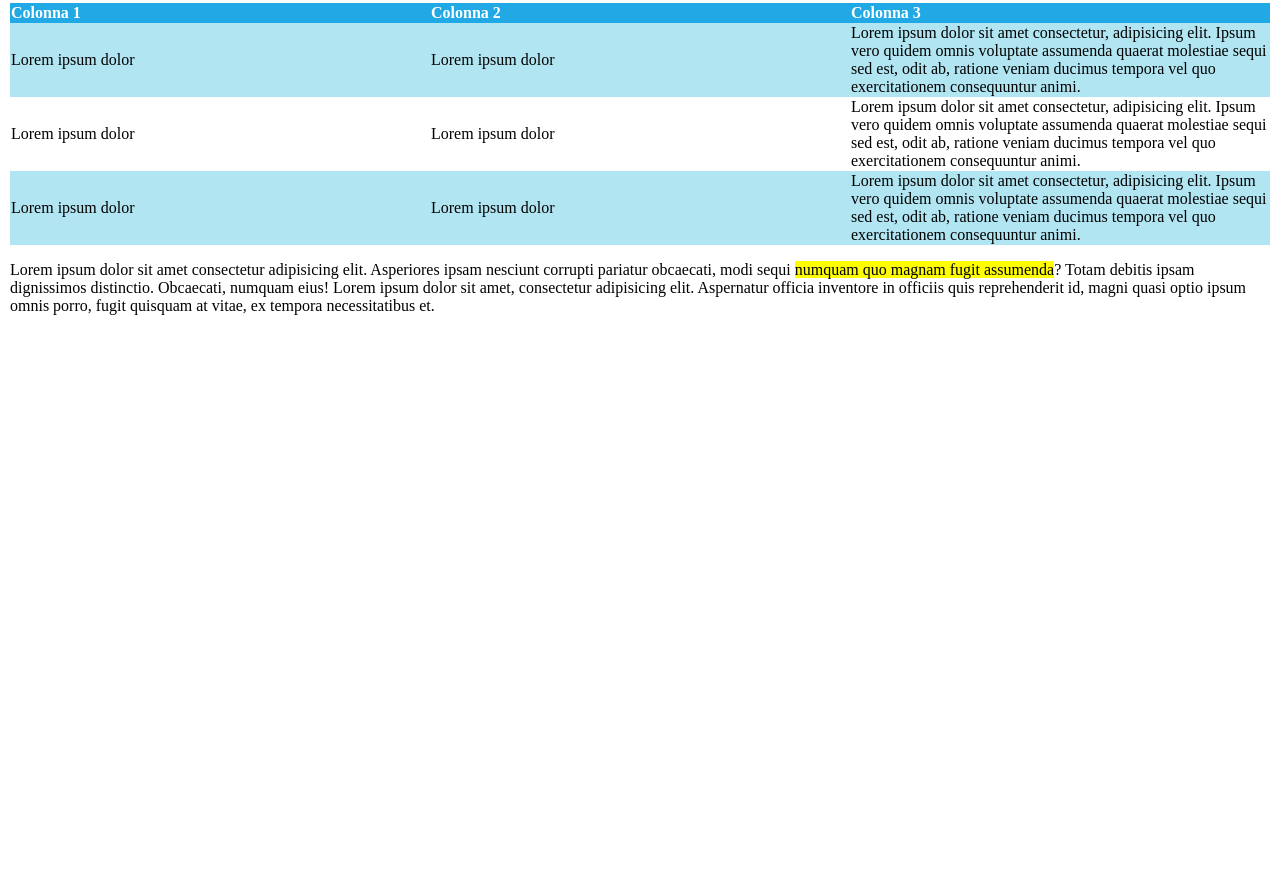
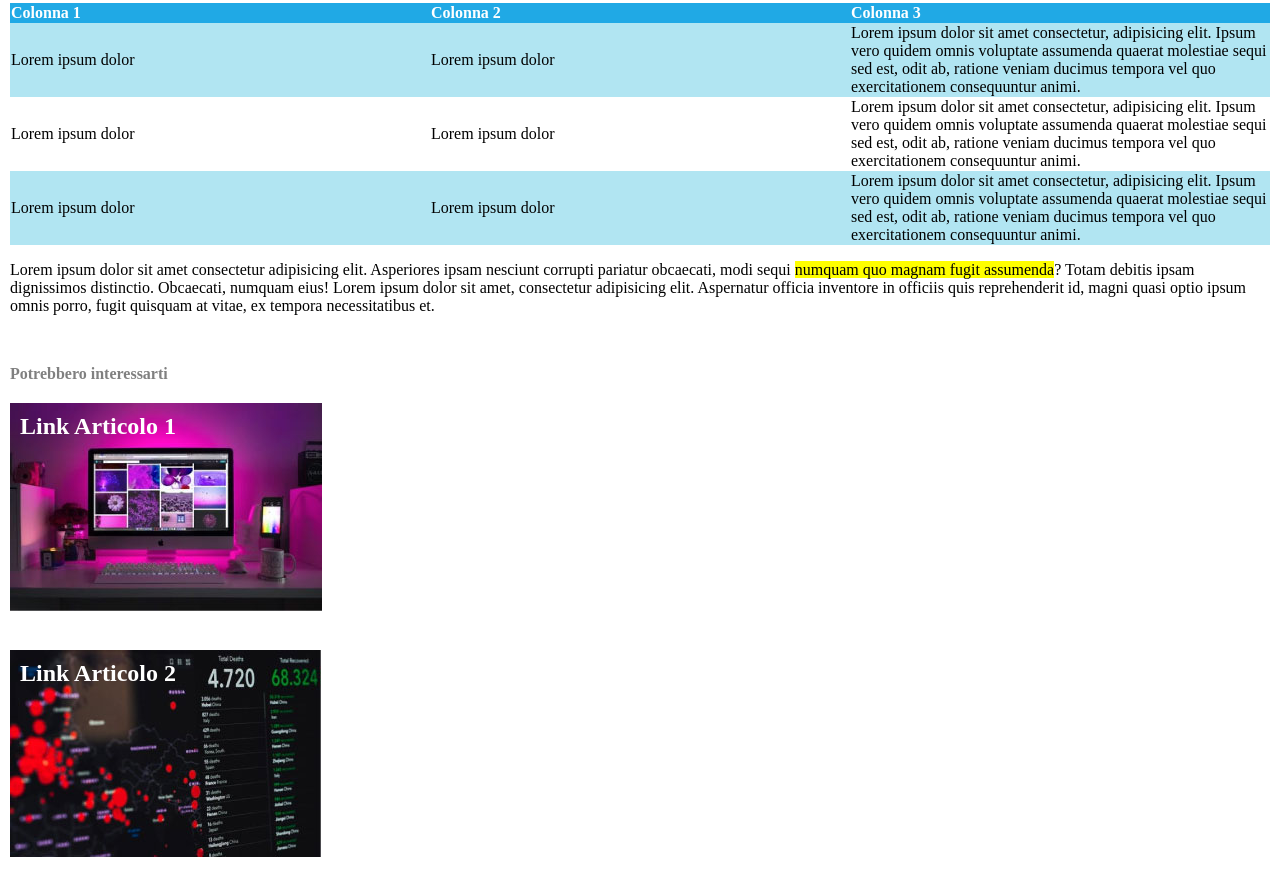
Before and after one commit to Barbarubia/html-css-booleaner, a plain HTML site: page index.html in a window 1280 px wide. Shown: the part 785-1680 px from the top of the page. Before the commit the page ends 1116 px from the top, so only its background shows below. Drawn offline with Linux system fonts and the light colour scheme.

Commit message:
creazione link agli altri articoli correlati

```diff
--- a/css/style.css
+++ b/css/style.css
@@ -16,6 +16,7 @@ header {
 main {
     margin: 10px;
 }
+
 h1 {
     margin-bottom: 0;
 }
@@ -23,6 +24,10 @@ h1 {
 #autore,#data {
     margin: 0;
     color: grey;
+}
+
+#nome-autore {
+    color: #57beeb;
 }
 
 #data {
@@ -39,6 +44,7 @@ h1 {
     background: yellow;
 }
 
+/* per rimuovere lo spazio sinistro della lista senza togliere i pallini */
 ul {
     list-style-position: inside;
     padding-left: 0;
@@ -46,7 +52,7 @@ ul {
 
 table {
     width: 100%;
-    border-collapse: collapse; /*rimuove i bordini bianchi della tabella */
+    border-collapse: collapse; /* rimuove i bordini bianchi della tabella */
     table-layout: fixed; /* tutte le colonne della tabella hanno la stessa larghezza*/
 }
 
@@ -59,3 +65,29 @@ thead {
 .riga-tabella-celeste {
     background-color: #b1e5f2;
 }
+
+#link-interessanti {
+    margin-top: 50px;
+    color: grey;
+    font-weight: 800;
+}
+
+#link-articolo-1, #link-articolo-2{
+    background-repeat: no-repeat;
+    padding: 10px;
+    color: white;
+}
+
+#link-articolo-1 {
+    background-image: url(../img/monitor.jpg);
+    height: 208px;
+}
+
+#link-articolo-2 {
+    background-image: url(../img/graph.jpg);
+    height: 207px;
+}
+
+a {
+    text-decoration: none;
+}
--- a/index.html
+++ b/index.html
@@ -19,7 +19,7 @@
         <!-- Titolo dell'articolo, autore e foto -->
         <section>
             <h1>Internet deve essere al servizio del "bene pubblico": il manifesto di Tim Berners-Lee</h1>
-            <p id="autore">Scritto da <a href="#">The Booleaner</a></p>
+            <p id="autore">Scritto da <a id="nome-autore" href="https://www.google.it/">The Booleaner</a></p>
             <p id="data">il 13/01/2022</p>
             <img src="img/tim-1.jpg" alt="Tim Berners Lee alla Knight Foundation">
             <img src="img/tim-2.jpg" alt="Tim Berners Lee">
@@ -73,7 +73,9 @@
 
         <!-- Link agli articoli correlati -->
         <section>
-
+            <p id="link-interessanti">Potrebbero interessarti</p>
+            <a href="https://www.google.it/"><h2 id="link-articolo-1">Link Articolo 1</h2></a>
+            <a href="https://www.google.it/"><h2 id="link-articolo-2">Link Articolo 2</h2></a>
         </section>
     </main>
 
```
